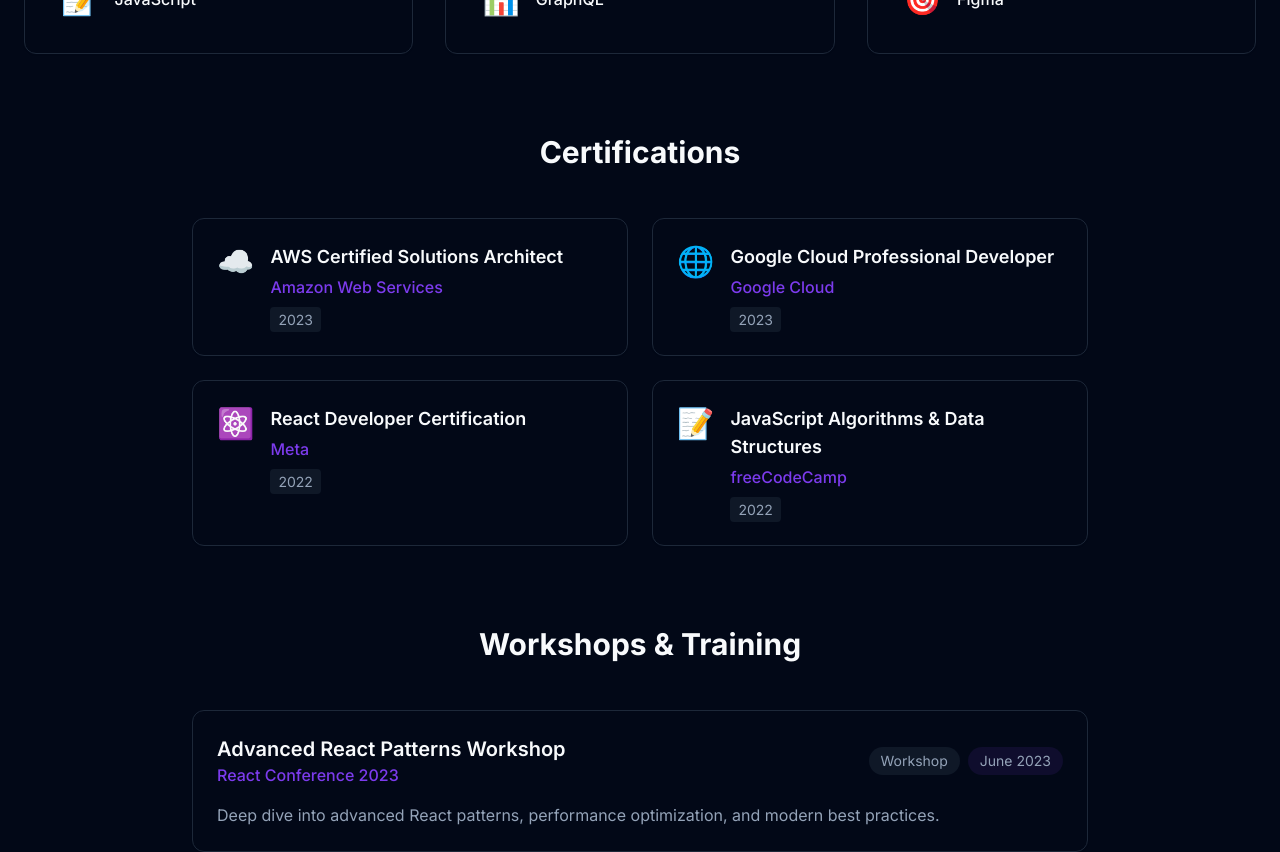
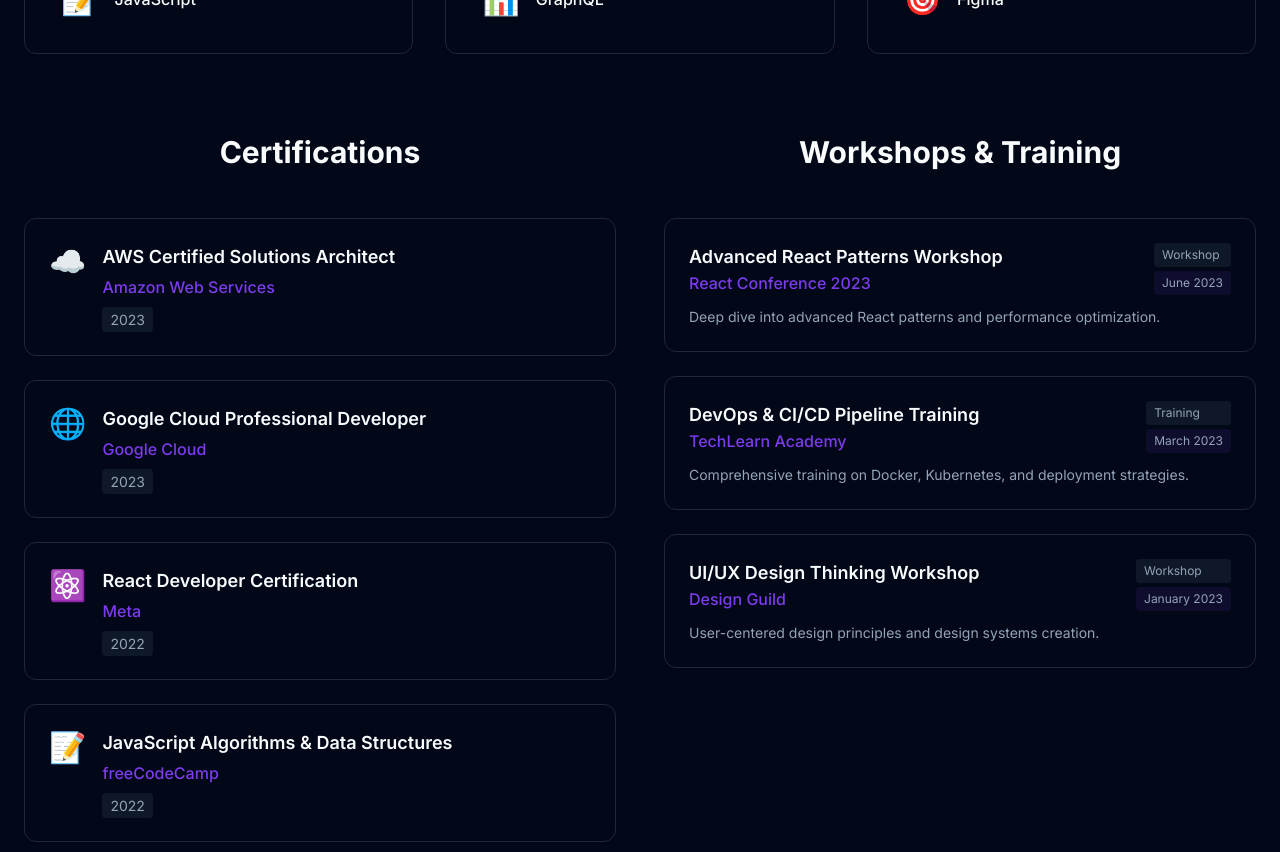
Before and after one commit to Akhil054/Portfolio, a React (Vite) app: page / in a window 1280 px wide. Shown: the part 2100-2952 px from the top of the page. Built offline with nearby package versions, Linux system fonts and the light colour scheme.

Commit message:
Fix Certification and Workshop layout
Align Certification, Workshop, and Training sections side by side for a cleaner layout.

```diff
--- a/src/components/Skills.tsx
+++ b/src/components/Skills.tsx
@@ -63,10 +63,13 @@ const Skills = () => {
           ))}
         </div>
 
+        {/* Certifications & Workshops */}
+        <div className="mt-20">
+          <div className="grid lg:grid-cols-2 gap-12">
             {/* Certifications */}
-        <div className="mt-20">
+            <div>
               <h3 className="text-3xl font-bold text-center mb-12">Certifications</h3>
-          <div className="max-w-4xl mx-auto grid md:grid-cols-2 gap-6">
+              <div className="space-y-6">
                 {[
                   {
                     title: "AWS Certified Solutions Architect",
@@ -111,53 +114,55 @@ const Skills = () => {
               </div>
             </div>
 
-        {/* Workshops */}
-        <div className="mt-20">
+            {/* Workshops & Training */}
+            <div>
               <h3 className="text-3xl font-bold text-center mb-12">Workshops & Training</h3>
-          <div className="max-w-4xl mx-auto space-y-6">
+              <div className="space-y-6">
                 {[
                   {
                     title: "Advanced React Patterns Workshop",
                     organizer: "React Conference 2023",
                     date: "June 2023",
-                description: "Deep dive into advanced React patterns, performance optimization, and modern best practices.",
+                    description: "Deep dive into advanced React patterns and performance optimization.",
                     type: "Workshop"
                   },
                   {
                     title: "DevOps & CI/CD Pipeline Training",
                     organizer: "TechLearn Academy",
                     date: "March 2023",
-                description: "Comprehensive training on Docker, Kubernetes, Jenkins, and modern deployment strategies.",
+                    description: "Comprehensive training on Docker, Kubernetes, and deployment strategies.",
                     type: "Training"
                   },
                   {
                     title: "UI/UX Design Thinking Workshop",
                     organizer: "Design Guild",
                     date: "January 2023",
-                description: "User-centered design principles, prototyping, and design systems creation.",
+                    description: "User-centered design principles and design systems creation.",
                     type: "Workshop"
                   }
                 ].map((workshop) => (
                   <Card key={workshop.title} className="hover-lift">
                     <CardContent className="p-6">
-                  <div className="flex flex-col md:flex-row md:items-center md:justify-between mb-4">
+                      <div className="flex justify-between items-start mb-3">
                         <div>
-                      <h4 className="text-xl font-semibold">{workshop.title}</h4>
+                          <h4 className="text-lg font-semibold">{workshop.title}</h4>
                           <p className="text-primary font-medium">{workshop.organizer}</p>
                         </div>
-                    <div className="flex flex-col sm:flex-row gap-2 mt-2 md:mt-0">
-                      <span className="text-sm text-muted-foreground bg-secondary/50 px-3 py-1 rounded-full">
+                        <div className="flex flex-col gap-1">
+                          <span className="text-xs text-muted-foreground bg-secondary/50 px-2 py-1 rounded">
                             {workshop.type}
                           </span>
-                      <span className="text-sm text-muted-foreground bg-primary/10 px-3 py-1 rounded-full">
+                          <span className="text-xs text-muted-foreground bg-primary/10 px-2 py-1 rounded">
                             {workshop.date}
                           </span>
                         </div>
                       </div>
-                  <p className="text-muted-foreground">{workshop.description}</p>
+                      <p className="text-sm text-muted-foreground">{workshop.description}</p>
                     </CardContent>
                   </Card>
                 ))}
+              </div>
+            </div>
           </div>
         </div>
 
```
Lines whose indentation alone changed are shown as unchanged.
